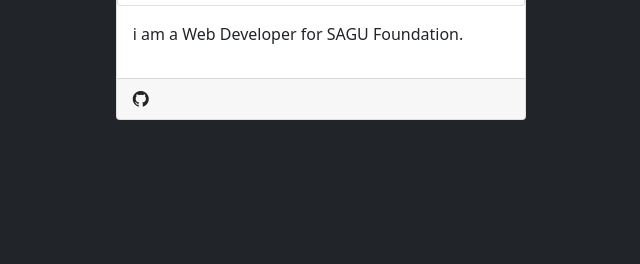
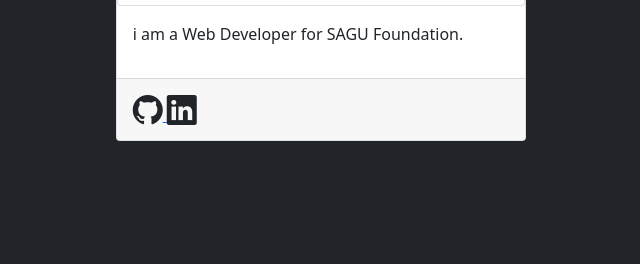
Before and after one commit to Fritswanggai/learn-html-css, a plain HTML site: page index.html in a window 1280 px wide. Shown: the part 407-671 px from the top of the page, without its empty margins (319-959 px from the left). Drawn offline with nearby package versions, Linux system fonts and the light colour scheme.

Commit message:
update index.html

```diff
--- a/index.html
+++ b/index.html
@@ -29,10 +29,14 @@
                         <p>i am a Web Developer for SAGU Foundation.</p>
                     </div>
                     <div class="card-footer">
-                        <a href="https://github.com/Fritswanggai">
 
+                        <a href="https://github.com/ezramofu" target="_blank">
+                            <i class="bi-github text-dark" style="font-size: 30px;"></i>
+                       </a>
+
+                        <a href="https://github.com/Fritswanggai/learn-html-css" target="_blank">
+                            <i class="bi bi-linkedin text-dark" style="font-size: 30px;"></i>
                         </a>
-                        <i class="bi-github" styling="font-zise: 30px;"></i>
                     </div>
 
                 </div>
```
